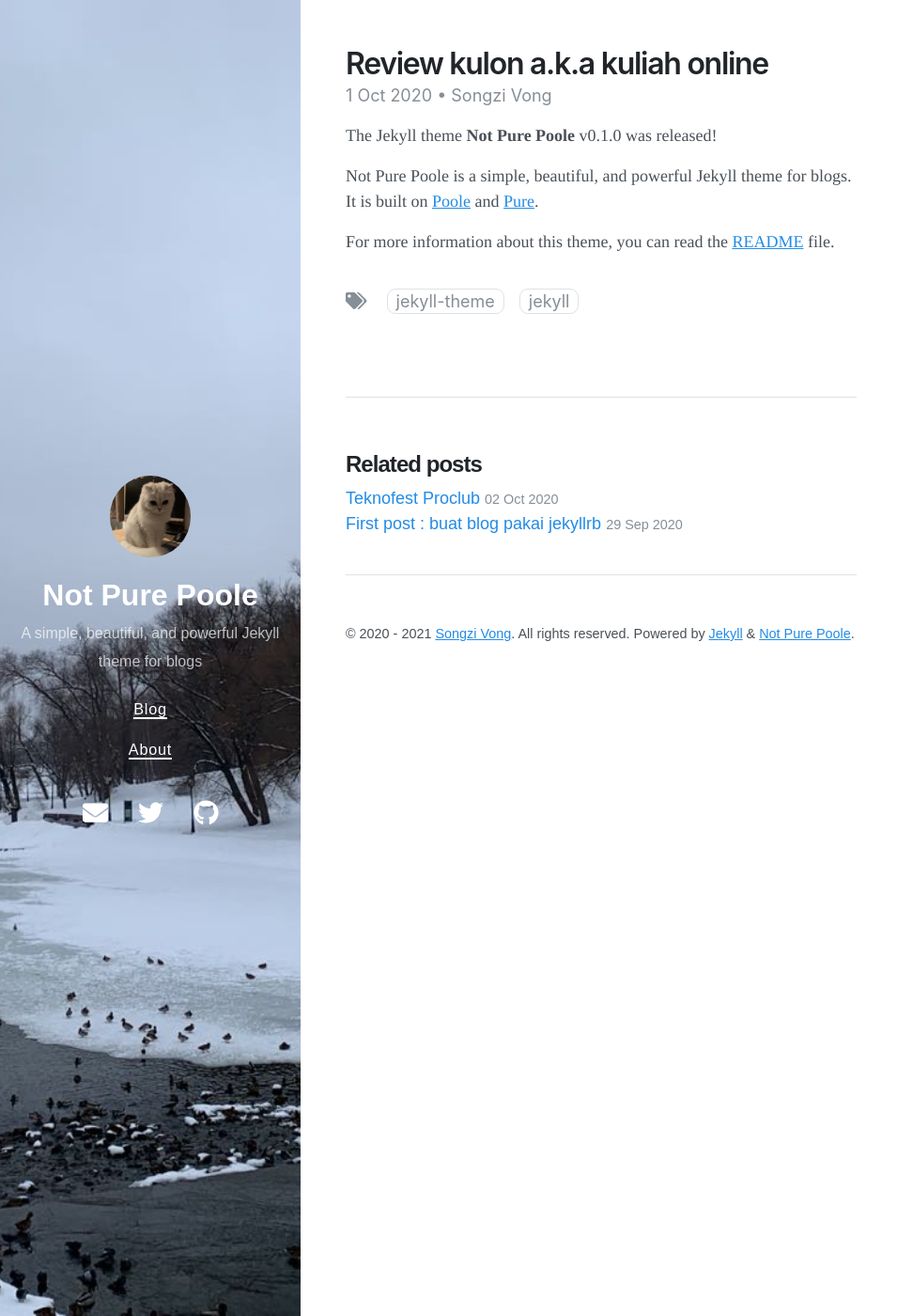
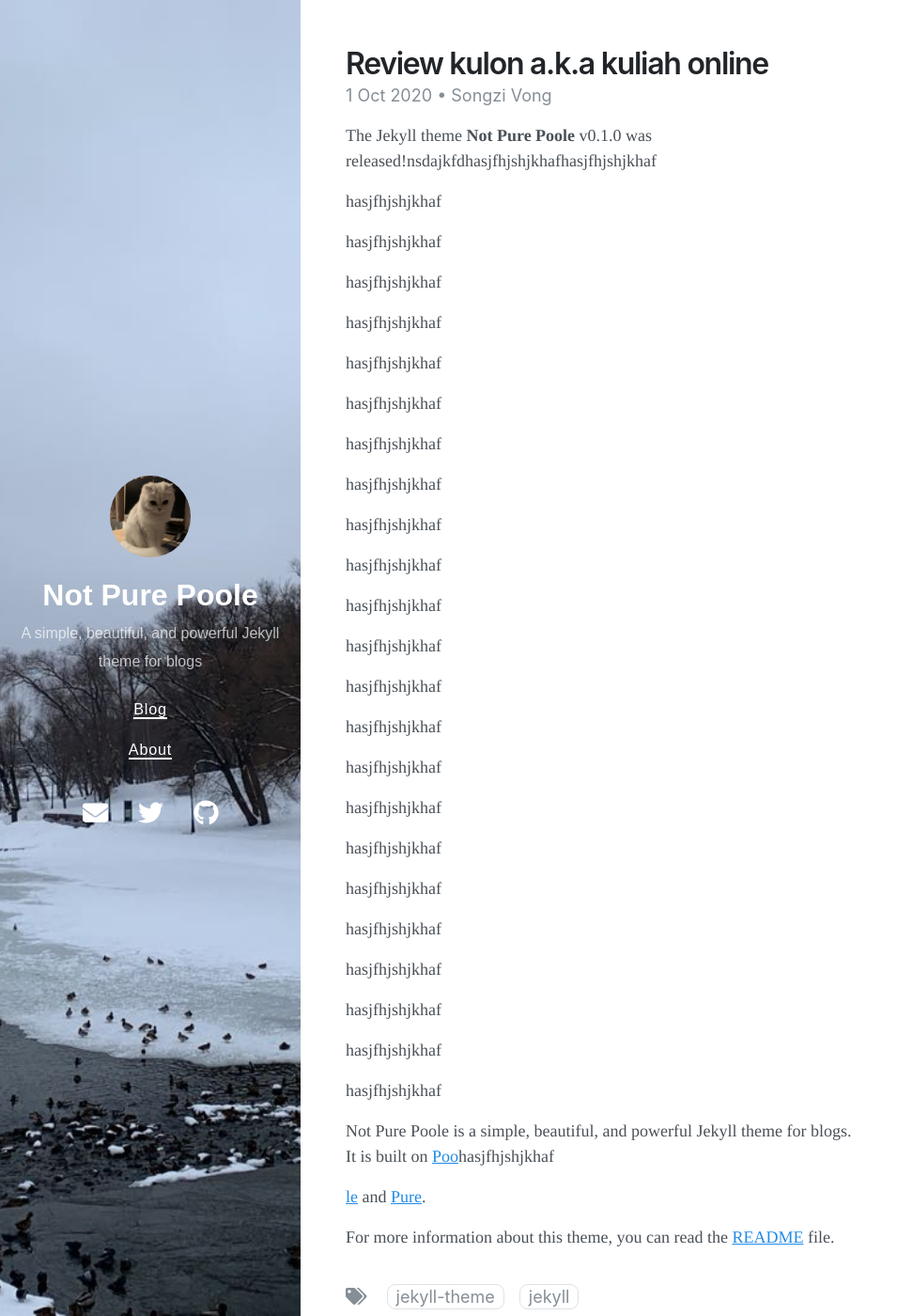
Before and after one commit to stackbit-projects/farisproclub-29731, a Jekyll site: the page built from _posts/2020-10-01-releasing-not-pure-poole-v0-1-0.md, in a window 1280 px wide and 1400 px high. Shown: the whole window at 94% size, without its empty margins (0-972 px from the left). Built offline with Jekyll 4.4.1, drawn with Linux system fonts in a browser that asks for light colours; nearby versions of some CDN libraries.

Commit message:
2020-10-01-releasing-not-pure-poole-v0-1-0.md: updated markdown_content

```diff
--- a/_posts/2020-10-01-releasing-not-pure-poole-v0-1-0.md
+++ b/_posts/2020-10-01-releasing-not-pure-poole-v0-1-0.md
@@ -7,8 +7,58 @@ tags:
   - jekyll
 date: '2020-10-01 13:56 +0800'
 ---
-The Jekyll theme **Not Pure Poole** v0.1.0 was released!
+The Jekyll theme **Not Pure Poole** v0.1.0 was released!nsdajkfdhasjfhjshjkhafhasjfhjshjkhaf
 
-Not Pure Poole is a simple, beautiful, and powerful Jekyll theme for blogs. It is built on [Poole](https://github.com/poole/poole) and [Pure](https://purecss.io/).
+hasjfhjshjkhaf
+
+hasjfhjshjkhaf
+
+hasjfhjshjkhaf
+
+hasjfhjshjkhaf
+
+hasjfhjshjkhaf
+
+hasjfhjshjkhaf
+
+hasjfhjshjkhaf
+
+hasjfhjshjkhaf
+
+hasjfhjshjkhaf
+
+hasjfhjshjkhaf
+
+hasjfhjshjkhaf
+
+hasjfhjshjkhaf
+
+hasjfhjshjkhaf
+
+hasjfhjshjkhaf
+
+hasjfhjshjkhaf
+
+hasjfhjshjkhaf
+
+hasjfhjshjkhaf
+
+hasjfhjshjkhaf
+
+hasjfhjshjkhaf
+
+hasjfhjshjkhaf
+
+hasjfhjshjkhaf
+
+hasjfhjshjkhaf
+
+hasjfhjshjkhaf
+
+
+
+Not Pure Poole is a simple, beautiful, and powerful Jekyll theme for blogs. It is built on [Poo](https://github.com/poole/poole)hasjfhjshjkhaf
+
+[le](https://github.com/poole/poole) and [Pure](https://purecss.io/).
 
 For more information about this theme, you can read the [README](https://github.com/vszhub/not-pure-poole/blob/master/README.md) file.
```
